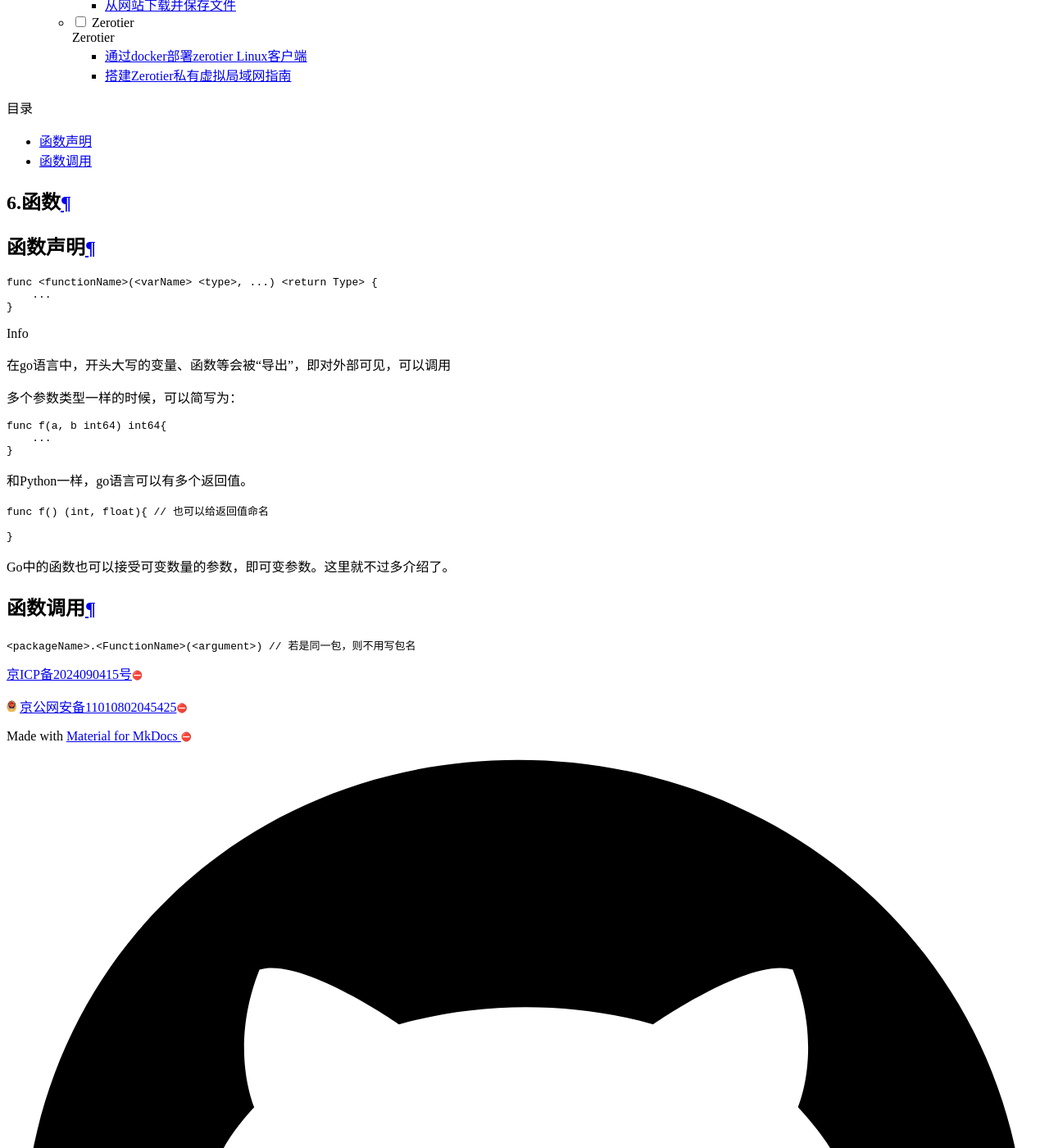
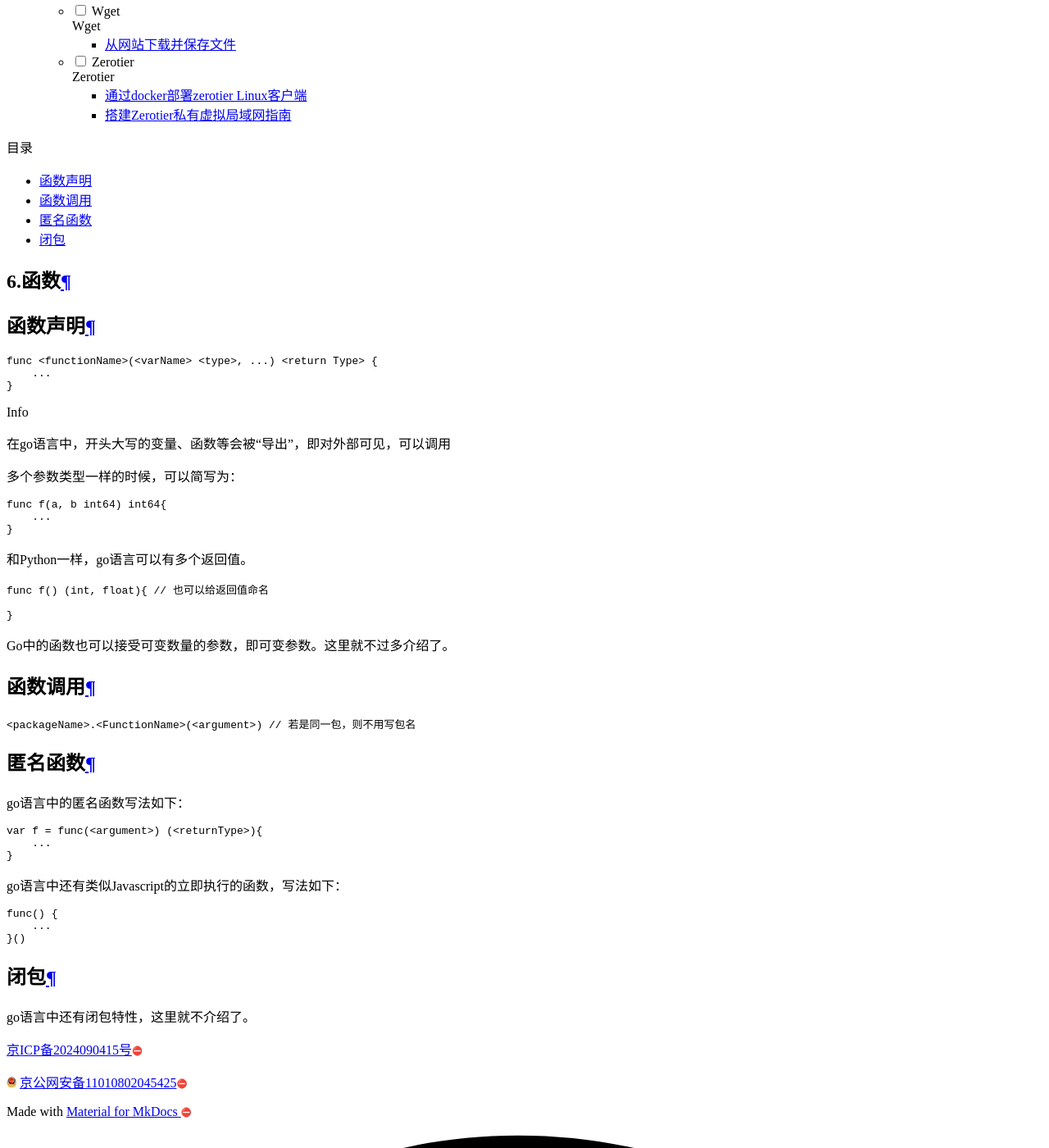
Before and after one commit to lyy1119/lyy1119.github.io, an MkDocs documentation site: the page built from docs/编程与代码/go/function.md, in a window 1280 px wide and 1400 px high, scrolled down 13863 px. Shown: the whole window at 82% size. Built offline with MkDocs 1.6.1 and Material for MkDocs 9.7.7, drawn with Linux system fonts in a browser that asks for light colours; nearby versions of some CDN libraries.

Commit message:
write exp

````diff
--- a/docs/编程与代码/go/function.md
+++ b/docs/编程与代码/go/function.md
@@ -32,3 +32,23 @@
 ```go
 <packageName>.<FunctionName>(<argument>) // 若是同一包，则不用写包名
 ```
+
+## 匿名函数
+
+go语言中的匿名函数写法如下：
+```go
+var f = func(<argument>) (<returnType>){
+    ...
+}
+```
+
+go语言中还有类似Javascript的立即执行的函数，写法如下：
+```go
+func() {
+    ...
+}()
+```
+
+## 闭包
+
+go语言中还有闭包特性，这里就不介绍了。
````
